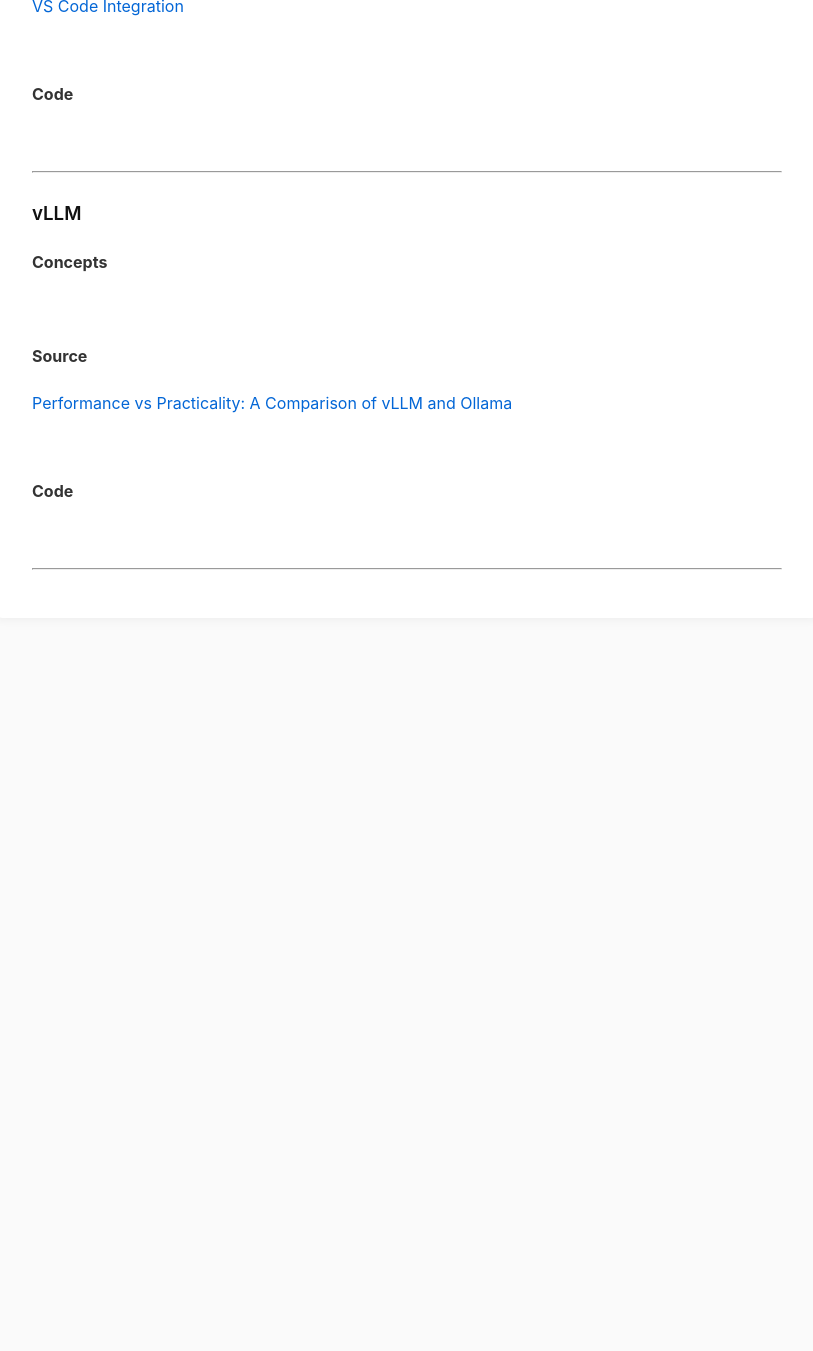
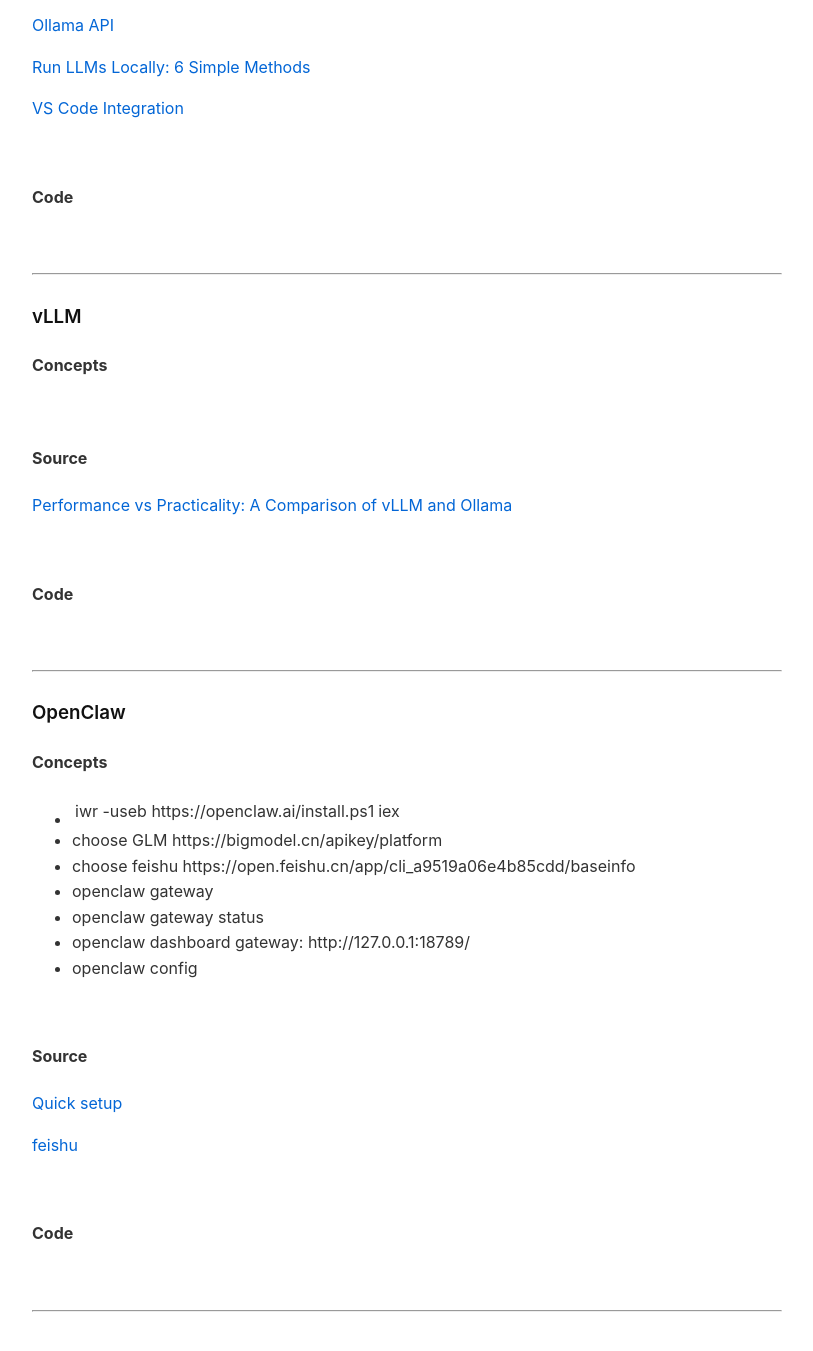
Before and after one commit to zixs0423/tech_note, a Jekyll site: the page built from docs/notes/LLM.md, in a window 1280 px wide and 1400 px high, scrolled down 6519 px. Shown: the top 1351 px of the window, without its empty margins (233-1046 px from the left). Built offline with Jekyll 4.4.1, drawn with Linux system fonts in a browser that asks for light colours; before the commit the page ends 7177 px from its top, so only the background shows below that; some of the changed text lies outside the part shown.

Commit message:
Add openclaw

```diff
--- a/docs/notes/LLM.md
+++ b/docs/notes/LLM.md
@@ -31,6 +31,10 @@
       - [Concepts](#concepts-5)
       - [Source](#source-5)
       - [Code](#code-5)
+    - [OpenClaw](#openclaw)
+      - [Concepts](#concepts-6)
+      - [Source](#source-6)
+      - [Code](#code-6)
 
 
 # LLM
@@ -218,3 +222,32 @@
 <br>
 
 ---
+
+### OpenClaw
+
+#### Concepts
+
+* iwr -useb https://openclaw.ai/install.ps1 | iex
+* choose GLM https://bigmodel.cn/apikey/platform
+* choose feishu https://open.feishu.cn/app/cli_a9519a06e4b85cdd/baseinfo
+* openclaw gateway
+* openclaw gateway status
+* openclaw dashboard
+  gateway: http://127.0.0.1:18789/
+* openclaw config
+
+<br>
+
+#### Source
+
+[Quick setup](https://docs.openclaw.ai/start/getting-started#windows-powershell)
+
+[feishu](https://www.feishu.cn/content/article/7613711414611463386)
+
+<br>
+
+#### Code
+
+<br>
+
+---
```
Also changed, not shown: docs/notes/deployment.md (+31 -0 lines).
